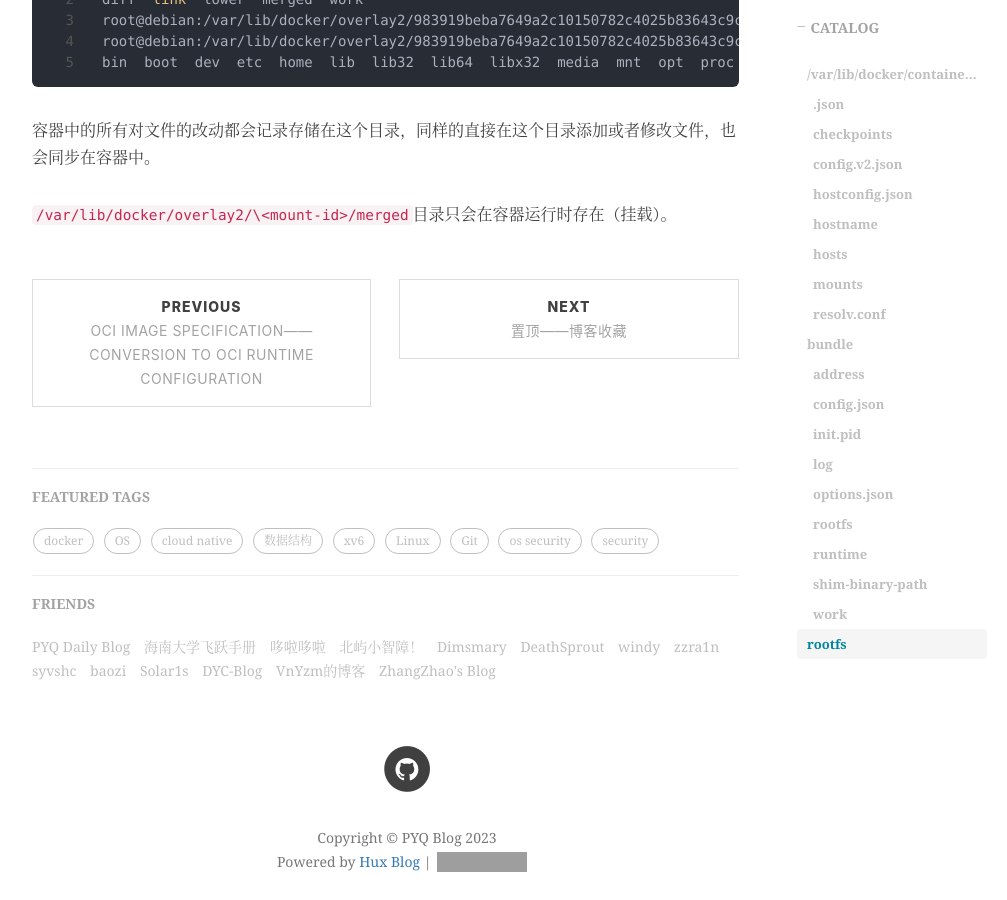
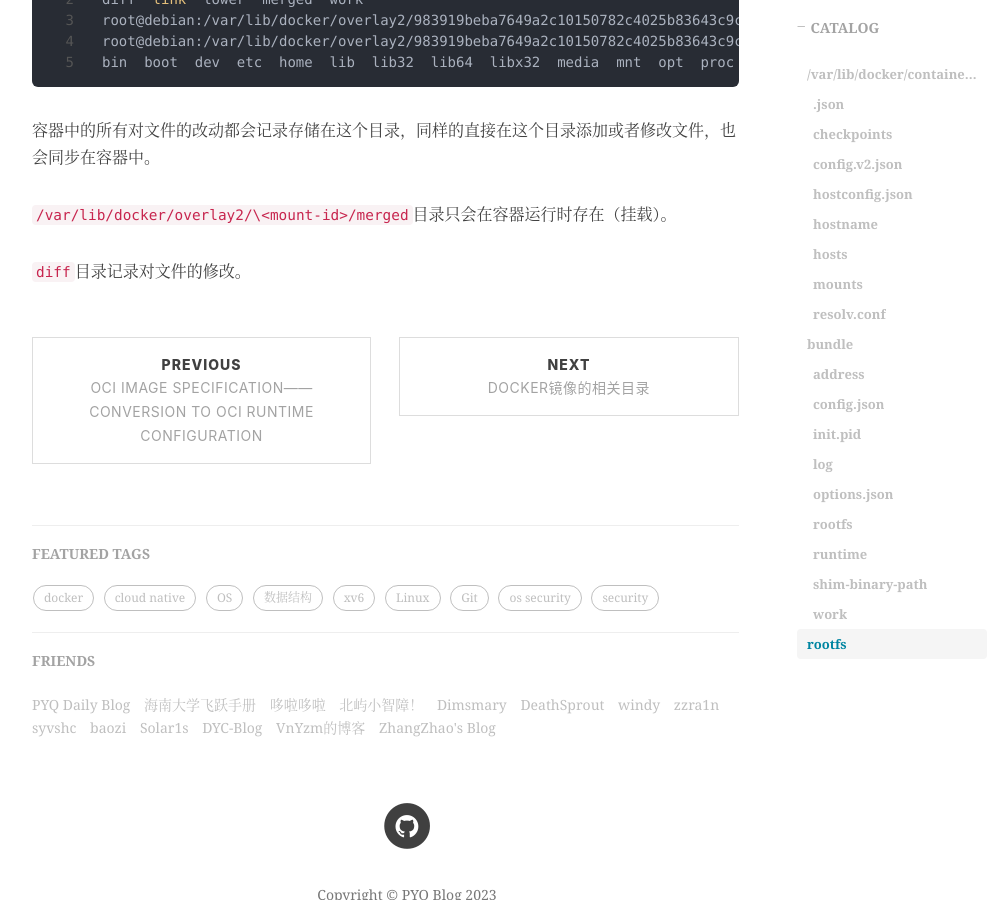
Before and after one commit to peng-yq/peng-yq.github.io, a Jekyll site: the page built from _posts/2023-11-08-docker-container-dir.md, in a window 1280 px wide and 900 px high, scrolled down 12606 px. Shown: the whole window, without its empty margins (233-1240 px from the left). Built offline with Jekyll 4.4.1, drawn with Linux system fonts in a browser that asks for light colours; nearby versions of some CDN libraries; comment, search, counter and statistics services are not loaded; some of the changed lines change nothing that is shown; grey boxes are pictures that could not be loaded.

Commit message:
docs: add 2023-11-08-docker-container-dir.md

````diff
--- a/_posts/2023-11-08-docker-container-dir.md
+++ b/_posts/2023-11-08-docker-container-dir.md
@@ -503,3 +503,5 @@
 容器中的所有对文件的改动都会记录存储在这个目录，同样的直接在这个目录添加或者修改文件，也会同步在容器中。
 
 `/var/lib/docker/overlay2/\<mount-id>/merged`目录只会在容器运行时存在（挂载）。
+
+`diff`目录记录对文件的修改。
--- /dev/null
+++ b/_posts/2023-11-10-docker-image-dir.md
@@ -0,0 +1,212 @@
+---
+layout: post
+title: Docker镜像的相关目录
+subtitle: No Subtitle ：>
+author: "PYQ"
+header-mask: 0.3
+mathjax: true
+catalog: true
+tags:
+  - cloud native
+---
+##  docker pull的基本流程
+
+> 这里暂不对源码进行分析，只介绍基本流程
+
+cv from [docker 在本地如何管理 image（镜像）?](https://icloudnative.io/posts/how-manage-image/)
+
+- docker发送**image的名称+tag（或者digest）**给registry服务器，服务器根据收到的image的名称+tag（或者digest），找到**相应image的manifest**，然后将manifest返回给docker
+- docker得到manifest后，读取里面**image配置文件（config）的 digest(sha256)，这个sha256码就是 image的ID**
+- **根据ID在本地找有没有存在同样ID的image**，有的话就不用继续下载了
+- 如果没有，那么会给registry服务器发请求（里面包含**配置文件的digest(sha256)和media type**），拿到 **image的配置文件（Image Config）**
+- 根据**配置文件中的diff_ids**（每个diffid对应一个layer tar包的sha256），在本地找对应的layer是否存在
+- 如果layer不存在，则根据manifest里面**layer的digest(sha256)和media type**去服务器拿相应的layer（区别于config中的diffid，manifest中的digest通常是对manifest中记录的layer的mediatype做sha256计算所得，通常来说这个mediatype一般为tar的压缩格式即tar.gzip）。
+- 拿到后进行解压，并**检查解压后tar包的sha256是否与配置文件（Image Config）中的diff_id一致**，不一致说明文件被篡改，下载失败
+- 根据docker所用的后台文件系统类型，**解压tar包并放到指定的目录**
+- 所有的layer都下载完成后，整个image下载完成
+
+manifest文件仅用于镜像文件的下载，镜像下载完成后被删除。
+
+## /var/lib/docker/image/overlay2
+
+docker中镜像元数据存储的路径一般是`/var/lib/docker/image/<union-fs-name>`，`<union-fs-name>`指主机上docker使用的联合文件系统类型，主要为overlay2，此外还有aufs等。
+
+此目录下主要包括如下内容：
+
+```shell
+root@debian:/var/lib/docker/image/overlay2# ls
+distribution  imagedb  layerdb  repositories.json
+```
+
+### distribution
+
+distribution目录中存储manifest中layer的digest_id与config中layer的diff_id的映射关系。
+
+```shell
+root@debian:/var/lib/docker/image/overlay2/distribution# ls
+diffid-by-digest  v2metadata-by-diffid
+root@debian:/var/lib/docker/image/overlay2/distribution# ls -l diffid-by-digest/
+total 16
+drwxr-xr-x 2 root root 16384 Nov  9 10:11 sha256
+root@debian:/var/lib/docker/image/overlay2/distribution# ls -l v2metadata-by-diffid/
+total 20
+drwxr-xr-x 2 root root 20480 Nov  9 10:11 sha256
+```
+
+#### diffid-by-digest
+
+diffid-by-digest存储digest对应的diff_id。
+
+```shell
+root@debian:/var/lib/docker/image/overlay2/distribution/diffid-by-digest/sha256# cat ff63b82a42d3d44071011eb2a1262a77c15520b940511c05ebd7a7c3019fdff6
+sha256:60af18e613ad753f3b25da7242ae2f8ee3481f6768bc22c23be352f9906157df
+```
+
+#### v2metadata-by-diffid
+
+v2metadata-by-diffid存储diffid对应的digest_id以及layer的其他元数据。
+
+```shell
+root@debian:/var/lib/docker/image/overlay2/distribution/v2metadata-by-diffid/sha256# cat 60af18e613ad753f3b25da7242ae2f8ee3481f6768bc22c23be352f9906157df | jq
+[
+  {
+    "Digest": "sha256:ff63b82a42d3d44071011eb2a1262a77c15520b940511c05ebd7a7c3019fdff6",
+    "SourceRepository": "docker.io/library/golang",
+    "HMAC": ""
+  }
+]
+```
+
+### imagedb
+
+imagedb目录主要存储镜像的配置信息：
+
+```shell
+root@debian:/var/lib/docker/image/overlay2/imagedb# ls -l
+total 8
+drwx------ 3 root root 4096 Jun 22  2022 content
+drwx------ 3 root root 4096 Jun 22  2022 metadata
+```
+
+#### content
+
+content目录存储镜像的config文件，文件数量和主机上的镜像数量一致，文件以对应的镜像id（也就是config文件的sha256值）命名：
+
+```shell
+root@debian:/var/lib/docker/image/overlay2/imagedb/content/sha256# ls
+c6b84b685f35f1a5d63661f5d4aa662ad9b7ee4f4b8c394c022f25023c907b65
+root@debian:/var/lib/docker/image/overlay2/imagedb/content/sha256# docker images
+REPOSITORY                          TAG       IMAGE ID       CREATED         SIZE
+ubuntu                              latest    c6b84b685f35   2 months ago    77.8MB
+```
+
+文件的内容为镜像的config内容。
+
+#### metadata
+
+没找到太多资料，说的是里面存放的是本地image的一些信息，从服务器上pull下来的image不会存数据到这个目录。
+
+### layerdb
+
+layerdb目录存储容器和镜像层的相关数据：
+
+```shell
+root@debian:/var/lib/docker/image/overlay2/layerdb# ls -l
+total 40
+drwxr-xr-x   5 root root  4096 Nov  9 10:24 mounts
+drwxr-xr-x 174 root root 28672 Nov  9 10:18 sha256
+drwxr-xr-x   2 root root  4096 Nov  9 10:18 tmp
+```
+
+#### mounts
+
+mounts目录存储容器的相关元数据，文件以容器的id命名，数量与当前主机上的容器数量一致：
+
+```shell
+root@debian:/var/lib/docker/image/overlay2/layerdb/mounts# ls
+6e9d18b4213dbd02abfb392ee14c3d00c103a4b21701495cf70eb9c91dbb49cc
+root@debian:/var/lib/docker/image/overlay2/layerdb/mounts# docker ps -a
+CONTAINER ID   IMAGE             COMMAND                  CREATED        STATUS                      PORTS     NAMES
+6e9d18b4213d   ubuntu            "/bin/bash"              4 days ago     Exited (137) 43 hours ago             youthful_ganguly
+```
+
+单个文件主要包含以下内容，用于定位真正的镜像层数据（位于/var/lib/docker/overlay2/）
+
+```shell
+root@debian:/var/lib/docker/image/overlay2/layerdb/mounts/6e9d18b4213dbd02abfb392ee14c3d00c103a4b21701495cf70eb9c91dbb49cc# ls
+init-id  mount-id  parent
+
+root@debian:/var/lib/docker/image/overlay2/layerdb/mounts/6e9d18b4213dbd02abfb392ee14c3d00c103a4b21701495cf70eb9c91dbb49cc# cat init-id
+983919beba7649a2c10150782c4025b83643c9c058bbb35330083b9d731a0045-init
+
+root@debian:/var/lib/docker/image/overlay2/layerdb/mounts/6e9d18b4213dbd02abfb392ee14c3d00c103a4b21701495cf70eb9c91dbb49cc# cat mount-id
+983919beba7649a2c10150782c4025b83643c9c058bbb35330083b9d731a0045
+
+root@debian:/var/lib/docker/image/overlay2/layerdb/mounts/6e9d18b4213dbd02abfb392ee14c3d00c103a4b21701495cf70eb9c91dbb49cc# cat parent
+sha256:dc0585a4b8b71f7f4eb8f2e028067f88aec780d9ab40c948a8d431c1aeadeeb5
+```
+
+- mount-id：存储在/var/lib/docker/overlay2/的目录名称，其中的merged目录为容器运行的目录（镜像层、init层和容器层的联合挂载）
+- init-id：init-id是在mount-id后加了一个-init，同时init-id就是存储在/var/lib/docker/overlay2/的目录名称，存储/etc/hosts、/etc/resolv.conf等配置文件，为容器的init层
+- parent：容器所基于的**镜像的最上层的chain_id**
+
+#### sha256
+
+sha256目录存储镜像层的元文件信息，以layer的chain-id命名。
+
+> chain-id是由diff-id转换而来的，具体可见oci-image-spec中的解释。
+>
+> 简单来说最底层的layer的chain-id等于其diff-id；
+>
+> 高层的layer的chain-id等于上一层的chain-id与其diff-id的sha256值，例如第二层b的chain-id为sha256(chain-id(a) + diff-id(b)) = sha256(diff-id(a) + diff-id(b)) = sha256sum "sha256:xxxxx sha256:xxx"
+
+单个文件内容如下：
+
+```shell
+root@debian:/var/lib/docker/image/overlay2/layerdb/sha256/fc0c41d1a2e2d77359e7e8ce875933293ef769d32feb2cd3dc79b61f3edbbe6c# ls -l
+total 144
+-rw-r--r-- 1 root root     64 Jul 21 17:31 cache-id
+-rw-r--r-- 1 root root     71 Jul 21 17:31 diff
+-rw-r--r-- 1 root root     71 Jul 21 17:31 parent
+-rw-r--r-- 1 root root      7 Jul 21 17:31 size
+-rw-r--r-- 1 root root 127848 Jul 21 17:31 tar-split.json.gz
+
+root@debian:/var/lib/docker/image/overlay2/layerdb/sha256/fc0c41d1a2e2d77359e7e8ce875933293ef769d32feb2cd3dc79b61f3edbbe6c# cat cache-id
+24268712204d9aef7a10308a577cf6c149506f7414ff367a4ff869cf27c5fcf5
+
+root@debian:/var/lib/docker/image/overlay2/layerdb/sha256/fc0c41d1a2e2d77359e7e8ce875933293ef769d32feb2cd3dc79b61f3edbbe6c# cat diff
+sha256:c00acf6f4f58f29b845ee034bf403750e0735ebcfcd2500427f5fa131033366b
+
+root@debian:/var/lib/docker/image/overlay2/layerdb/sha256/fc0c41d1a2e2d77359e7e8ce875933293ef769d32feb2cd3dc79b61f3edbbe6c# cat parent
+sha256:21e7914e06fb3d26ac5cd44a4c2782a2dc524c9efaa1eed3b144b7b34e7948df
+
+root@debian:/var/lib/docker/image/overlay2/layerdb/sha256/fc0c41d1a2e2d77359e7e8ce875933293ef769d32feb2cd3dc79b61f3edbbe6c# cat size
+7518792
+```
+
+- cache-id：docker下载layer的时候在本地生成的一个随机uuid，指向真正存放layer文件的地方（/var/lib/docker/overlay2/\<cache-id>）
+- diff：当前layer的diff_id。
+- parent：当前layer的父layer的diff_id，最底层的layer不含此文件
+- size：当前layer的大小，单位是字节
+- tar-split.json.gz：layer压缩包的split文件，通过这个文件可以还原layer的tar包，在docker save导出image的时候会用到
+
+## /var/lib/docker/overlay2/\<cache-id>
+
+此目录用于存储镜像层的实际数据：
+
+```shell
+root@debian:/var/lib/docker/overlay2/24268712204d9aef7a10308a577cf6c149506f7414ff367a4ff869cf27c5fcf5# ls
+committed  diff  link  lower  work
+root@debian:/var/lib/docker/overlay2/24268712204d9aef7a10308a577cf6c149506f7414ff367a4ff869cf27c5fcf5# ls diff/
+etc  harbor  home  run  usr  var
+root@debian:/var/lib/docker/overlay2/24268712204d9aef7a10308a577cf6c149506f7414ff367a4ff869cf27c5fcf5# cat link
+GXXH6DHT3KL47AJ55XB3GQWO5B
+root@debian:/var/lib/docker/overlay2/24268712204d9aef7a10308a577cf6c149506f7414ff367a4ff869cf27c5fcf5# ls -l /var/lib/docker/overlay2/l/GXXH6DHT3KL47AJ55XB3GQWO5B
+lrwxrwxrwx 1 root root 72 Jul 21 17:31 /var/lib/docker/overlay2/l/GXXH6DHT3KL47AJ55XB3GQWO5B -> ../24268712204d9aef7a10308a577cf6c149506f7414ff367a4ff869cf27c5fcf5/diff
+```
+
+- diff：存储该层的实际内容
+- link：层的标识符（更短的符号链接，位于/var/lib/docker/overlay2/l，指向此目录的diff）
+- lower：父层镜像的符号链接，**当启动容器时会将link以及lower的符号链接指向的目录联合挂载到merged目录，构建出整个容器的层次结构**
+- merged：容器的工作目录，只有在容器启动时存在
+- work：用于cow
````
